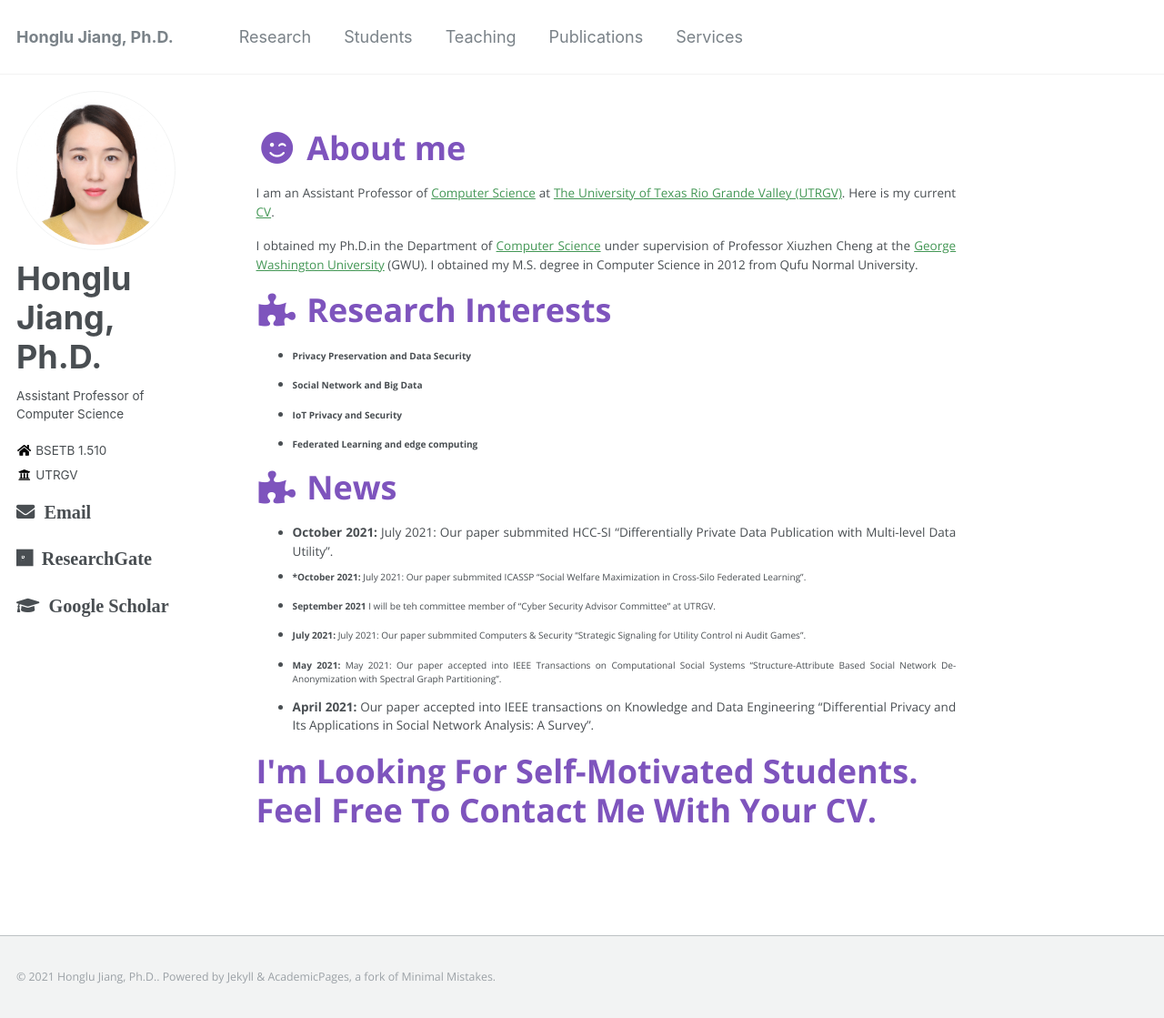
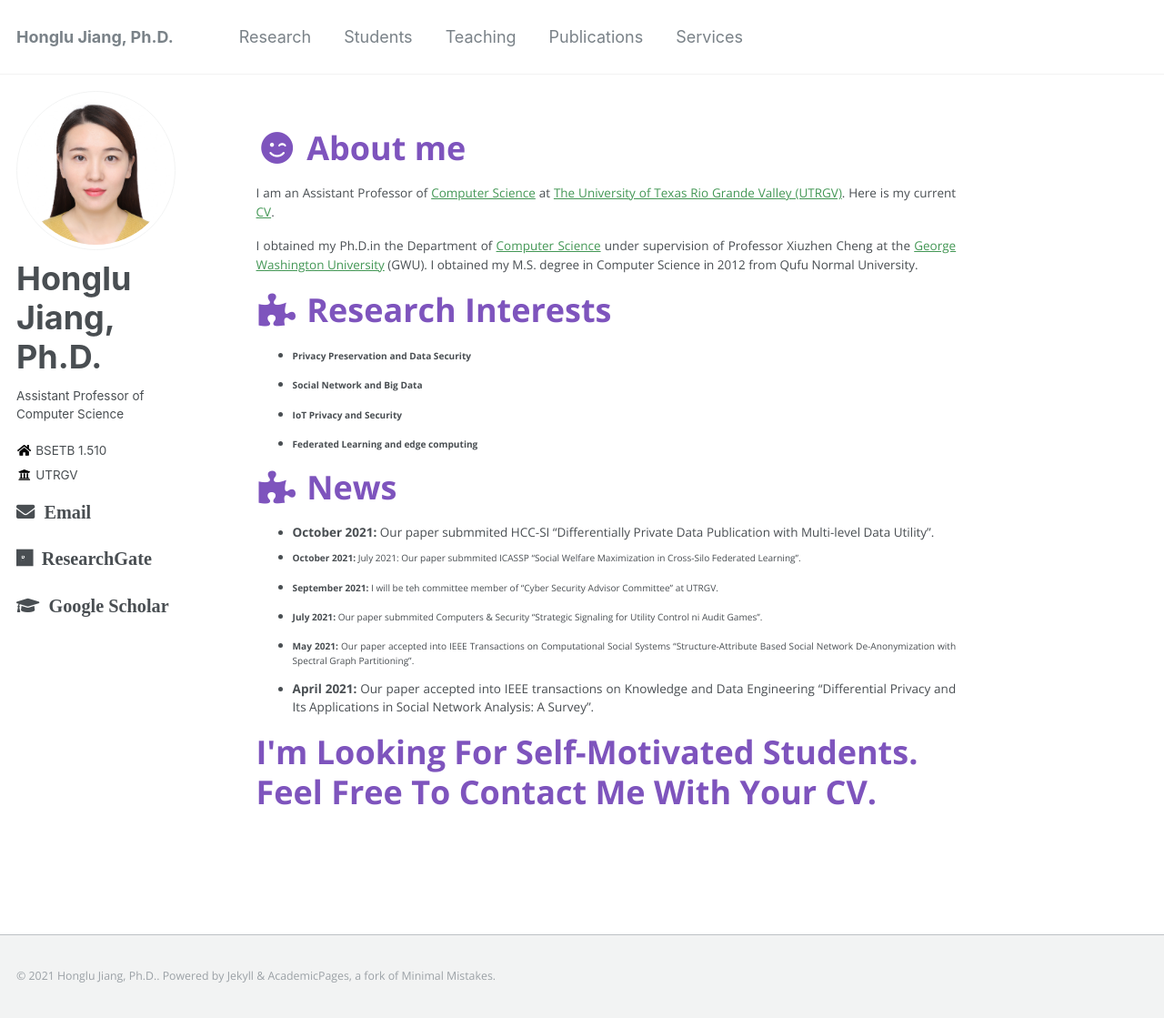
Before and after one commit to hljiang0720/hljiang.github.io, a Jekyll site: the page built from _pages/about.md, in a window 1280 px wide and 1119 px high. Shown: the whole window at 91% size. Built offline with Jekyll 4.4.1, drawn with Linux system fonts in a browser that asks for light colours.

Commit message:
Update about.md

```diff
--- a/_pages/about.md
+++ b/_pages/about.md
@@ -30,14 +30,14 @@ I obtained my Ph.D.in the Department of [Computer Science](https://www.cs.seas.g
 
 
 
-*  **October 2021:** July 2021: Our paper submmited HCC-SI “Differentially Private Data Publication with Multi-level Data Utility".
-* ***October 2021:** July 2021: Our paper submmited ICASSP “Social Welfare Maximization in Cross-Silo Federated Learning".
+*  **October 2021:** Our paper submmited HCC-SI “Differentially Private Data Publication with Multi-level Data Utility".
+* **October 2021:** July 2021: Our paper submmited ICASSP “Social Welfare Maximization in Cross-Silo Federated Learning".
 
-* **September 2021** I will be teh committee member of "Cyber Security Advisor Committee" at UTRGV.
+* **September 2021:** I will be teh committee member of "Cyber Security Advisor Committee" at UTRGV.
 
-*  **July 2021:** July 2021: Our paper submmited Computers & Security “Strategic Signaling for Utility Control ni Audit Games".
+*  **July 2021:** Our paper submmited Computers & Security “Strategic Signaling for Utility Control ni Audit Games".
 
-*  **May 2021:** May 2021: Our paper accepted into IEEE Transactions on Computational Social Systems “Structure-Attribute Based Social Network De-Anonymization with Spectral Graph Partitioning".
+*  **May 2021:** Our paper accepted into IEEE Transactions on Computational Social Systems “Structure-Attribute Based Social Network De-Anonymization with Spectral Graph Partitioning".
 
  * **April 2021:** Our paper accepted into IEEE transactions on Knowledge and Data Engineering “Differential Privacy and Its Applications in Social Network Analysis: A Survey”.
 
```
